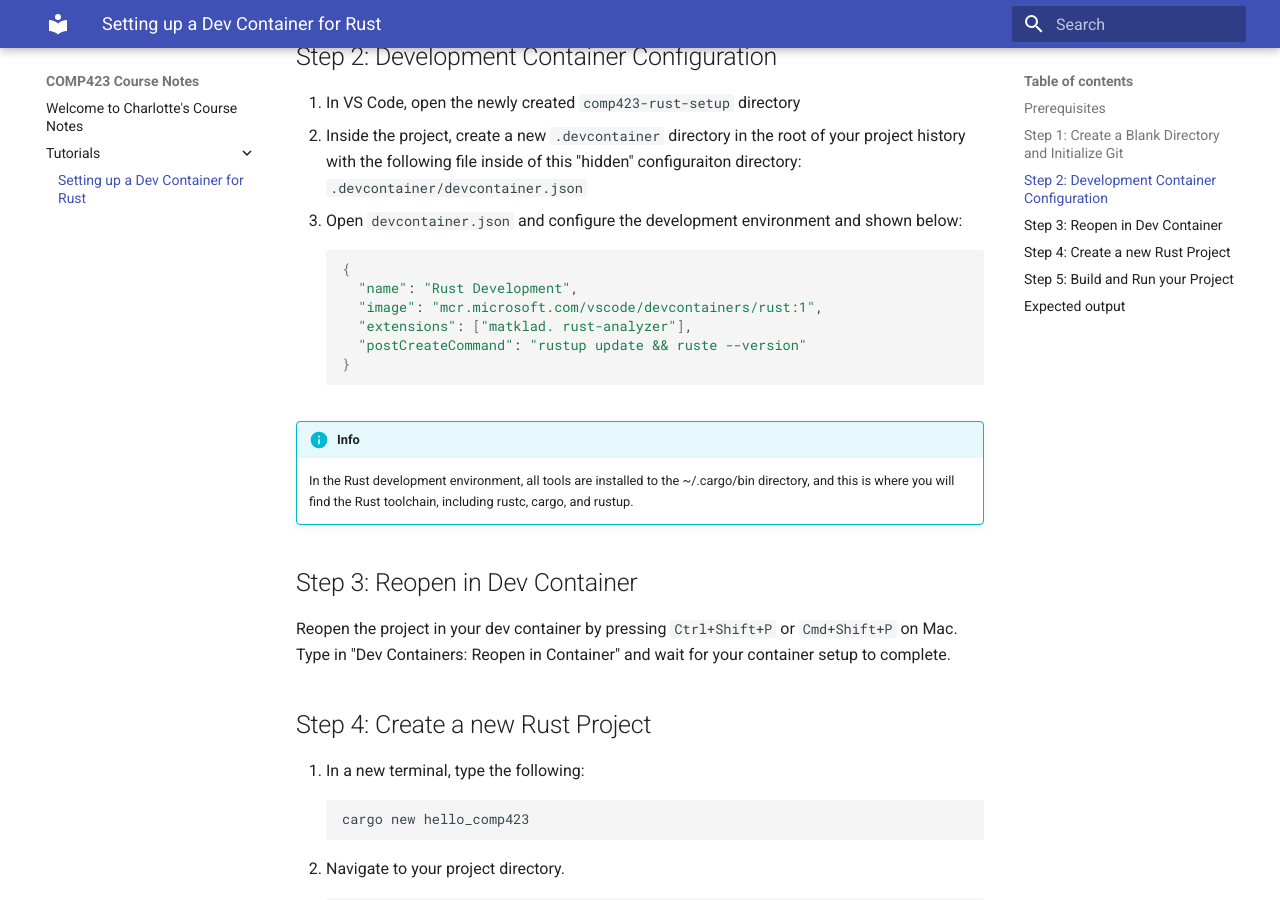
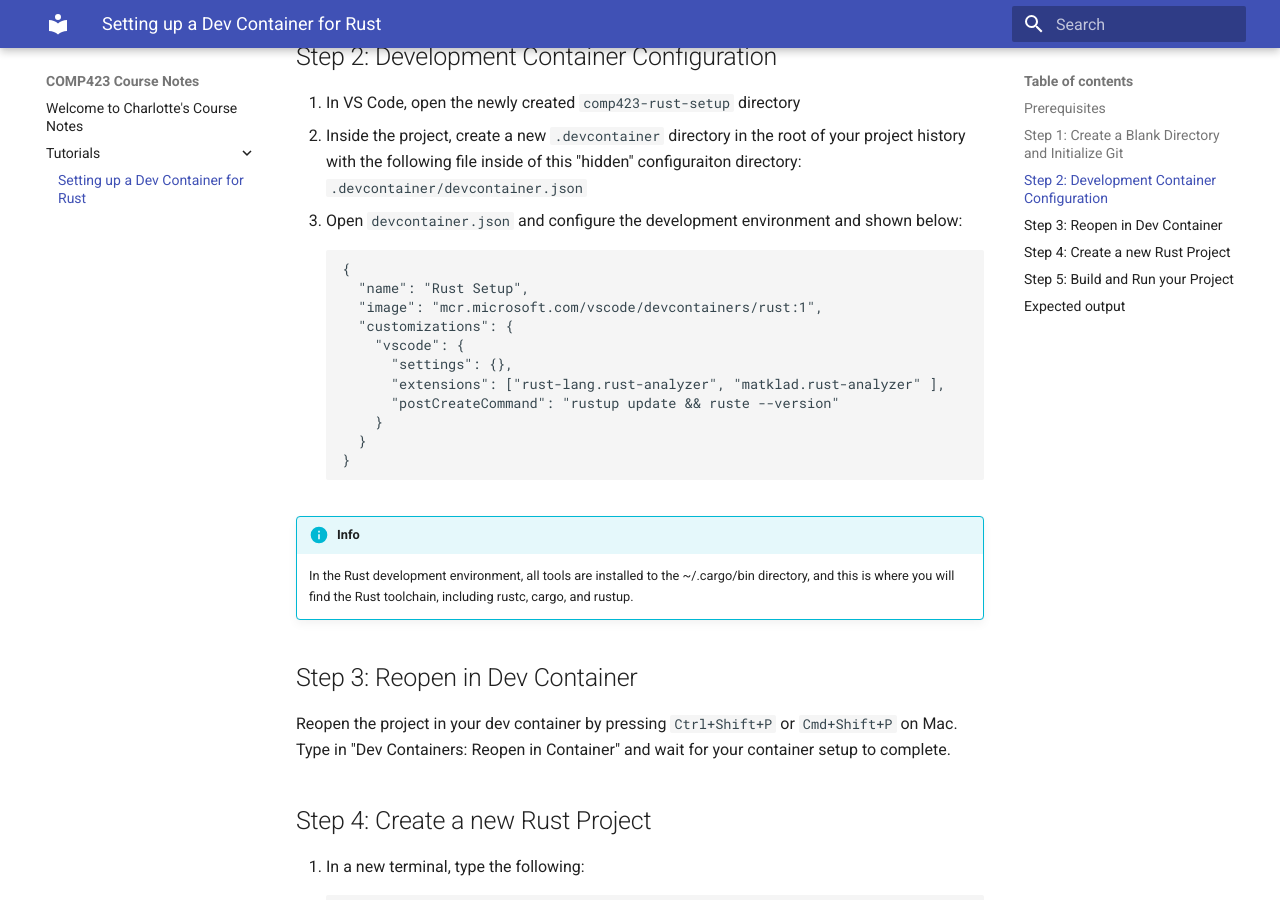
Before and after one commit to charlottetsui/comp423-course-notes, an MkDocs documentation site: the page built from docs/tutorials/rust-setup.md, in a window 1280 px wide and 900 px high, scrolled down 721 px. Built offline with MkDocs 1.6.1 and Material for MkDocs 9.7.7, drawn with Linux system fonts in a browser that asks for light colours.

Commit message:
fix issues

````diff
--- a/docs/tutorials/rust-setup.md
+++ b/docs/tutorials/rust-setup.md
@@ -42,12 +42,17 @@ git init
 2. Inside the project, create a new `.devcontainer` directory in the root of your project history with the following file inside of this "hidden" configuraiton directory:
 `.devcontainer/devcontainer.json`
 3. Open `devcontainer.json` and configure the development environment and shown below:
-```bash
+```
 {
-  "name": "Rust Development",
+  "name": "Rust Setup",
   "image": "mcr.microsoft.com/vscode/devcontainers/rust:1",
-  "extensions": ["matklad. rust-analyzer"],
-  "postCreateCommand": "rustup update && ruste --version"
+  "customizations": {
+    "vscode": {
+      "settings": {},
+      "extensions": ["rust-lang.rust-analyzer", "matklad.rust-analyzer" ],
+      "postCreateCommand": "rustup update && ruste --version"
+    }
+  }
 }
 ```
 !!! info
````
